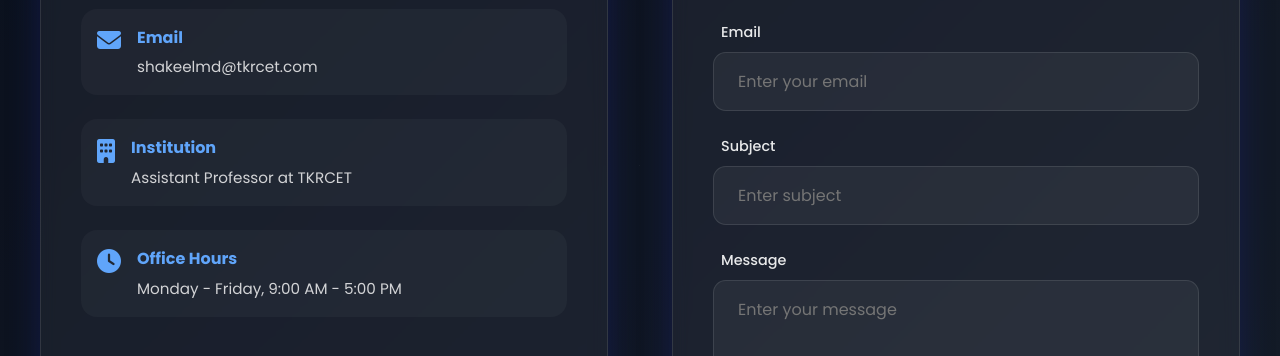
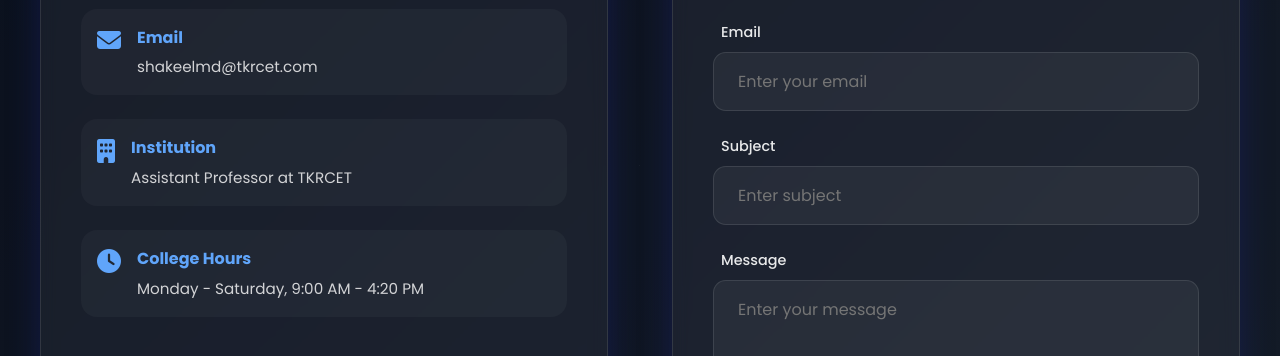
Before and after one commit to katikolakarthik/shakeel_sir_protofolio2, a plain HTML site: page index.html in a window 1280 px wide. Shown: the part 2513-2869 px from the top of the page. Drawn offline with nearby package versions, Linux system fonts and the light colour scheme.

Commit message:
Update index.html

```diff
--- a/index.html
+++ b/index.html
@@ -393,8 +393,8 @@
                     <div class="contact-item">
                         <i class="fas fa-clock"></i>
                         <div class="contact-text">
-                            <h4>Office Hours</h4>
-                            <p>Monday - Friday, 9:00 AM - 5:00 PM</p>
+                            <h4>College Hours</h4>
+                            <p>Monday - Saturday, 9:00 AM - 4:20 PM</p>
                         </div>
                     </div>
                 </div>
```
